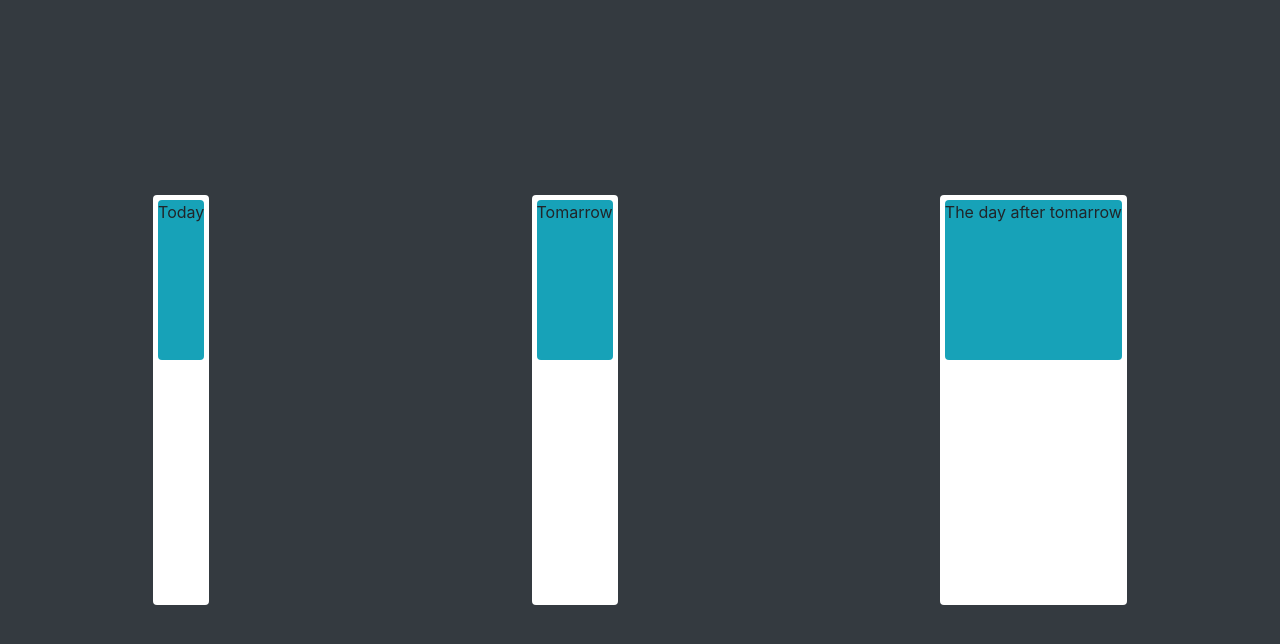
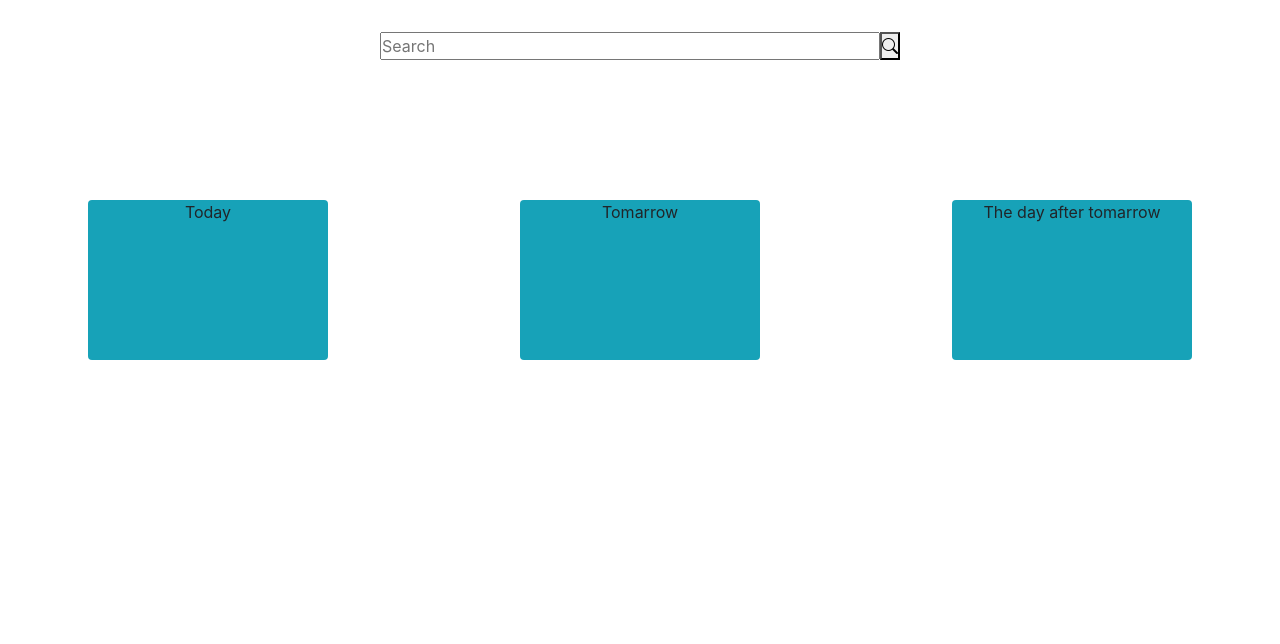
Before and after one commit to AleksandreGaspariani/Weather, a plain HTML site: page index.html in a window 1280 px wide. Drawn offline with nearby package versions, Linux system fonts and the light colour scheme.

Commit message:
Update index.html

```diff
--- a/index.html
+++ b/index.html
@@ -15,14 +15,24 @@
     <!-- Bootstrap js cdn -->
     <script src="https://maxcdn.bootstrapcdn.com/bootstrap/4.5.2/js/bootstrap.min.js"></script>
 
+    <!-- Bootstrap icons -->
+    <link rel="stylesheet" href="https://cdn.jsdelivr.net/npm/bootstrap-icons@1.3.0/font/bootstrap-icons.css">
+
+
     <!-- Custom css -->
     <link rel="stylesheet" href="style.css">
 
 </head>
 <body>
 
-    <div class="w-100 bg-dark d-flex justify-content-around align-items-center" id="container">
-        <div class="today bg-white rounded" style="height: auto; width: auto;">
+    <div class="w-100 d-flex justify-content-around align-items-center position-relative" id="container">
+
+        <form class="position-absolute d-flex" style="top: 2rem" id="getWeather">
+            <input type="text" class="" placeholder="Search" style="width: 500px;" id="youtField">
+            <button class="" type="submit" id="youtButton"><i class="bi bi-search"></i></button>
+        </form>
+
+        <div class="today bg-white rounded" style="height: auto; min-width: 250px;">
             <div style="min-height: 160px; width: inherit;" class="bg-info rounded">
                 <div class="d-flex justify-content-center align-items-center" style="width: inherit;">
                     <p id="todayWeatherCity"></p>
@@ -50,7 +60,7 @@
                 <p id="todayWeatherChancerain"></p>
             </div>
         </div>
-        <div class="tomarrow bg-white rounded" style="height: auto; width: auto;">
+        <div class="tomarrow bg-white rounded" style="height: auto; min-width: 250px;">
             <div style="min-height: 160px; width: inherit;" class="bg-info rounded">
                 <div class="d-flex justify-content-center align-items-center" style="width: inherit;">
                     <p id="tomarrowWeatherCity"></p>
@@ -78,7 +88,7 @@
                 <p id="tomarrowWeatherChancerain"></p>
             </div>
         </div>
-        <div class="afterTomarrow bg-white rounded" style="height: auto; width: auto;">
+        <div class="afterTomarrow bg-white rounded" style="height: auto; min-width: 250px;">
             <div style="min-height: 160px; width: inherit;" class="bg-info rounded">
                 <div class="d-flex justify-content-center align-items-center" style="width: inherit;">
                     <p id="afterTomarrowWeatherCity"></p>
```
